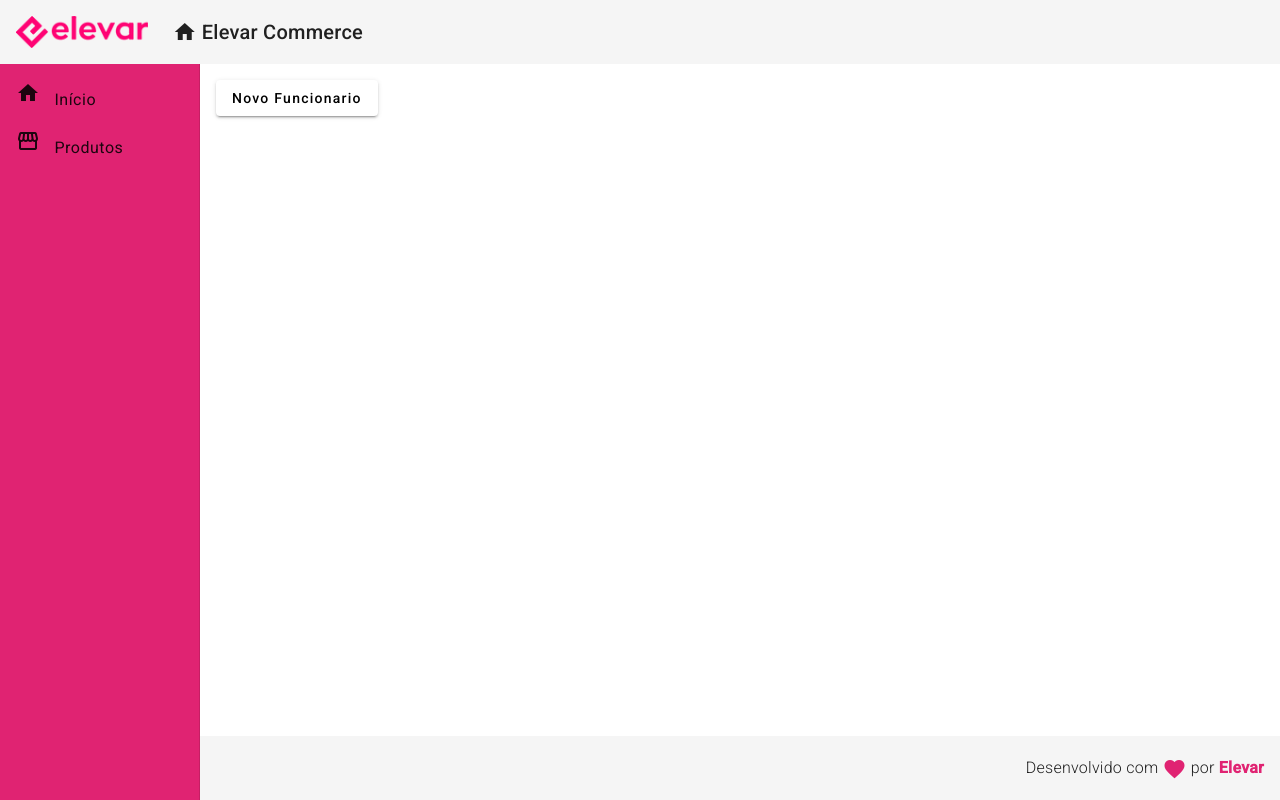
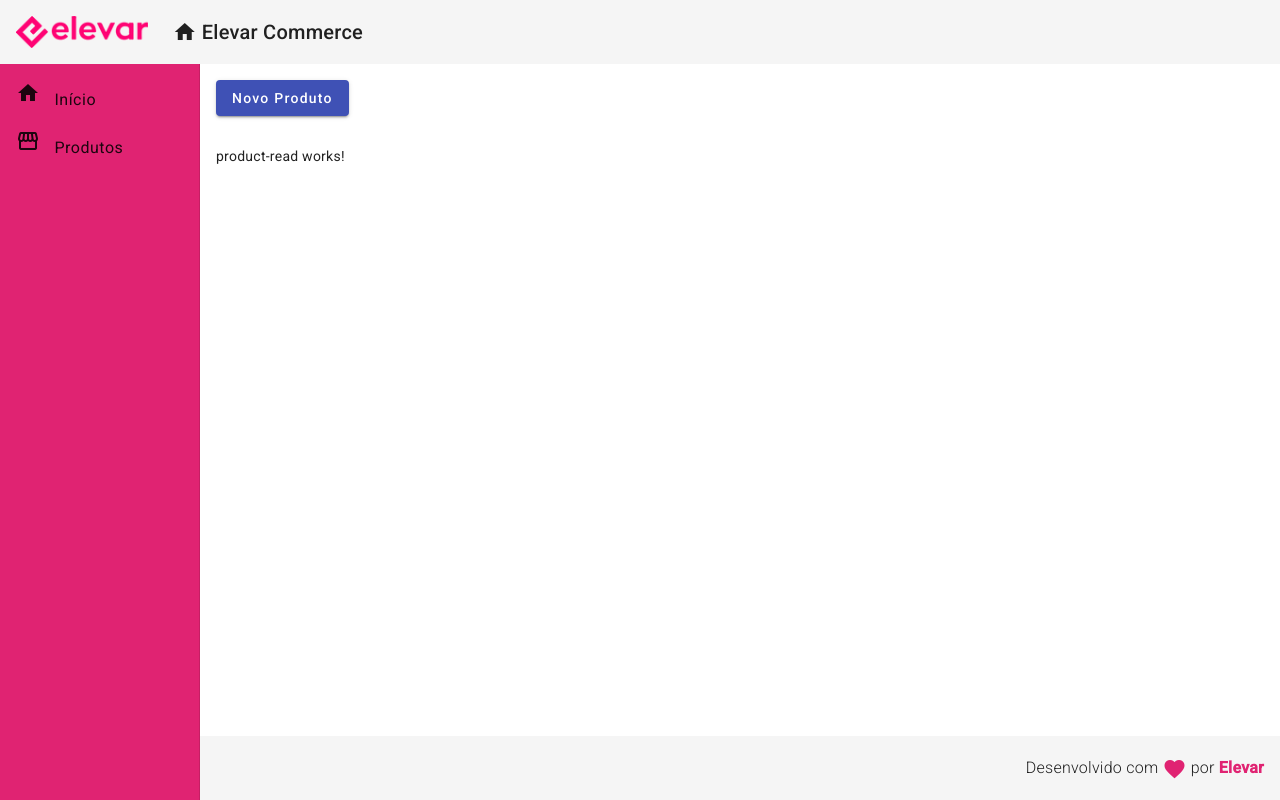
Before and after one commit to Samuelhyrum/Hello-Wolrd, an Angular app in the folder front-end/angular/frontend/: page /products in a window 1280 px wide. Built offline with nearby package versions, Linux system fonts and the light colour scheme; no server answers.

Commit message:
Componente de Leitura, Read

```diff
--- a/front-end/angular/frontend/src/app/app.module.ts
+++ b/front-end/angular/frontend/src/app/app.module.ts
@@ -23,6 +23,7 @@
 import { FormsModule } from '@angular/forms';
 import { MatFormFieldModule } from '@angular/material/form-field';
 import { MatInputModule } from '@angular/material/input';
+import { ProductReadComponent } from './components/product/product-read/product-read.component';
 
 
 
@@ -34,7 +35,8 @@
     NavComponent,
     HomeComponent,
     ProductCrudComponent,
-    ProductCreateComponent
+    ProductCreateComponent,
+    ProductReadComponent
   ],
   imports: [
     BrowserModule,
--- /dev/null
+++ b/front-end/angular/frontend/src/app/components/product/product-read/product-read.component.html
@@ -0,0 +1 @@
+<p>product-read works!</p>
--- /dev/null
+++ b/front-end/angular/frontend/src/app/components/product/product-read/product-read.component.ts
@@ -0,0 +1,22 @@
+import { Product } from './../product.model';
+import { Component, OnInit } from '@angular/core';
+import { ProductService } from '../product.service';
+
+@Component({
+  selector: 'app-product-read',
+  templateUrl: './product-read.component.html',
+  styleUrls: ['./product-read.component.css']
+})
+export class ProductReadComponent implements OnInit {
+
+  products: Product[] = [];
+
+  constructor(private productService: ProductService) {}
+
+  ngOnInit(): void {
+    this.productService.read().subscribe(products => {
+      this.products = products
+      console.log(products)
+    })
+  }
+}
--- a/front-end/angular/frontend/src/app/components/product/product.service.ts
+++ b/front-end/angular/frontend/src/app/components/product/product.service.ts
@@ -24,4 +24,8 @@
   create(product: Product): Observable<Product> {
     return this.http.post<Product>(this.baseUrl, product)
   }
+
+  read(): Observable<Product[]> {
+    return this.http.get<Product[]>(this.baseUrl)
+  }
 }
--- a/front-end/angular/frontend/src/app/views/product-crud/product-crud.component.css
+++ b/front-end/angular/frontend/src/app/views/product-crud/product-crud.component.css
@@ -0,0 +1,3 @@
+button {
+    margin-bottom: 30px;
+}
--- a/front-end/angular/frontend/src/app/views/product-crud/product-crud.component.html
+++ b/front-end/angular/frontend/src/app/views/product-crud/product-crud.component.html
@@ -1,3 +1,5 @@
-<button mat-raised-button (click)="navigateToFuncCreate()">
-    Novo Funcionario
+<button mat-raised-button (click)="navigateToFuncCreate()" color="primary">
+    Novo Produto
 </button>
+
+<app-product-read></app-product-read>
```
Also changed, not shown: front-end/angular/frontend/src/app/components/product/product-read/product-read.component.css (added).
